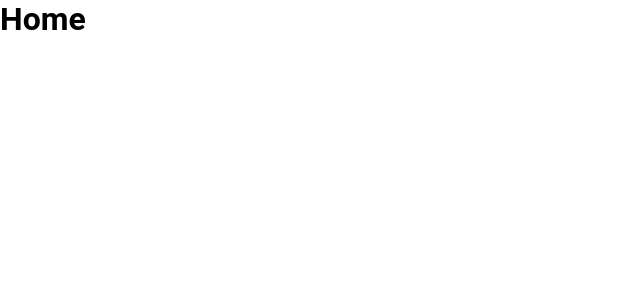
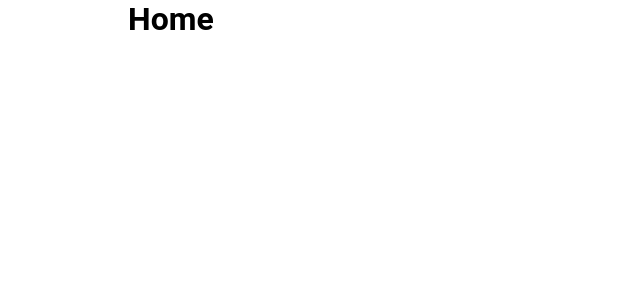
Before and after one commit to Matheusfrej/coffee-delivery, a React (Vite) app: page / in a window 1280 px wide. Shown: the top 300 px of the page, without its empty margins (0-640 px from the left). Built offline with nearby package versions, Linux system fonts and the light colour scheme.

Commit message:
Pages structured

```diff
--- /dev/null
+++ b/src/pages/Checkout/index.tsx
@@ -0,0 +1,3 @@
+export function Checkout() {
+  return <h1>Checkout</h1>
+}
--- /dev/null
+++ b/src/pages/Success/index.tsx
@@ -0,0 +1,3 @@
+export function Success() {
+  return <h1>Success</h1>
+}
--- a/src/styles/global.ts
+++ b/src/styles/global.ts
@@ -16,6 +16,8 @@ export const GlobalStyle = createGlobalStyle`
     background: ${(props) => props.theme['base-background']};
     color: ${(props) => props.theme['base-text']};
     -webkit-font-smoothing: antialiased;
+    max-width: 80%;
+    margin: auto;
   }
 
   body, input, textarea, button {
```
Also changed, not shown: src/pages/Checkout/styles.ts (added), src/pages/Success/styles.ts (added).
